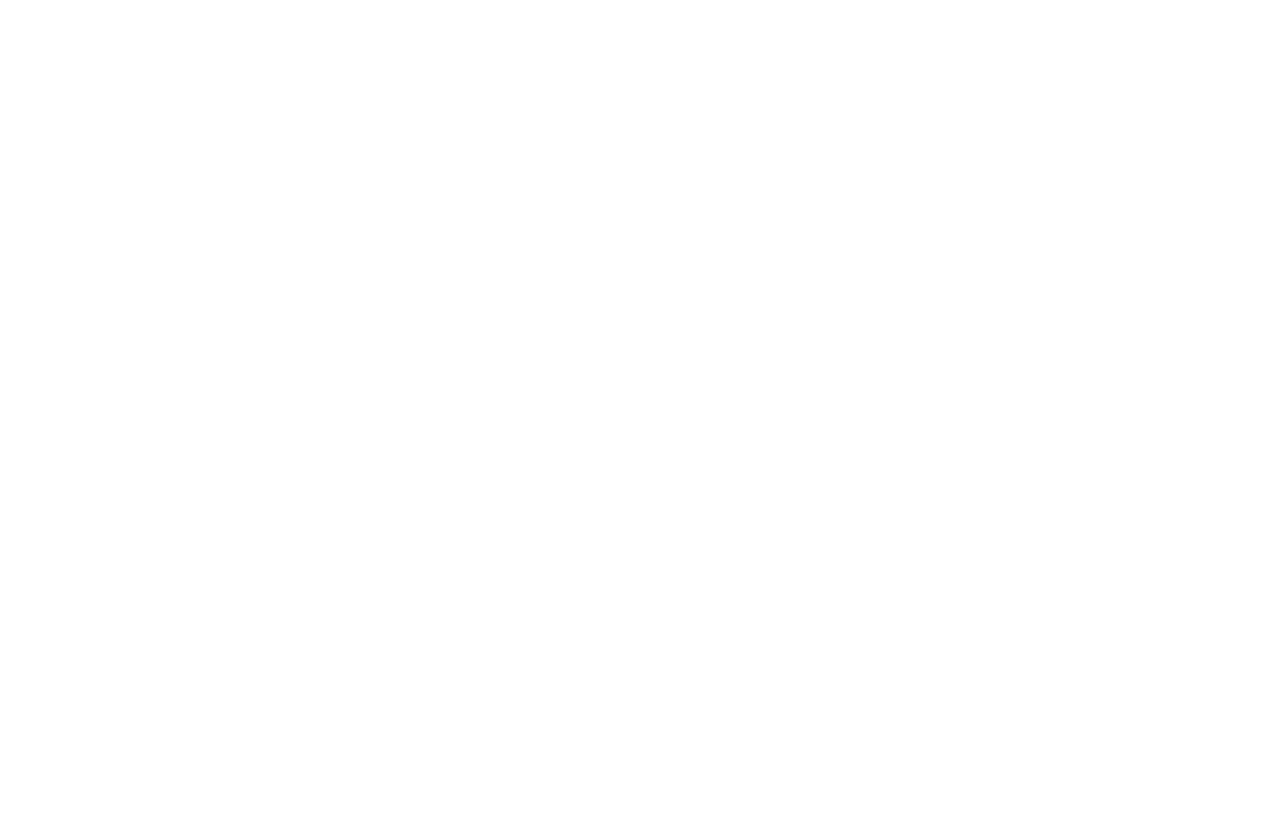
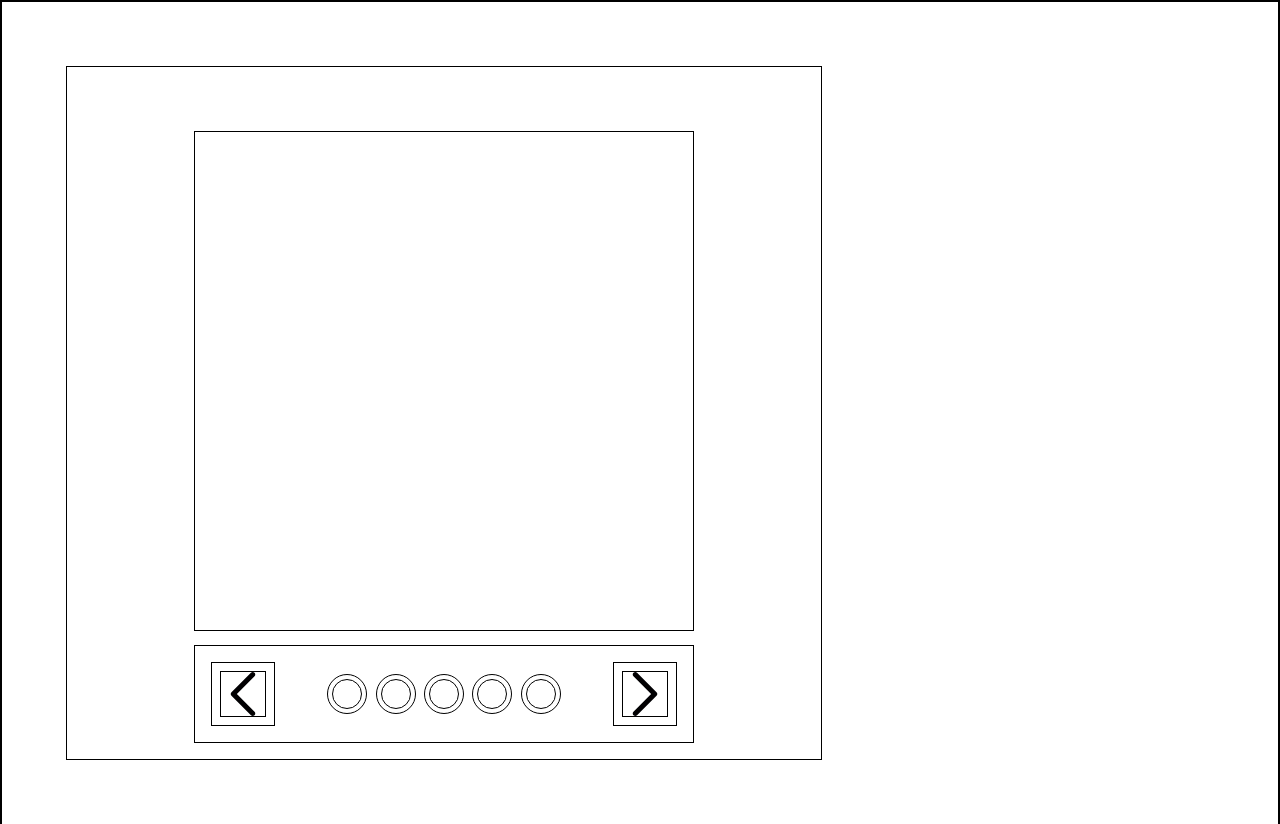
Before and after one commit to MSKTArcanine/TOP-Carousel, a website built with webpack: page src/index.html in a window 1280 px wide. Before the commit the page ends 800 px from the top, so only its background shows below. Built offline with nearby package versions, Linux system fonts and the light colour scheme.

Commit message:
setting up slide button

```diff
--- /dev/null
+++ b/src/addChevron.js
@@ -0,0 +1,13 @@
+import Chevron from "./assets/right-thin-chevron.svg";
+
+const arrowButtons = document.querySelectorAll(".arrowButton");
+
+export default function () {
+  arrowButtons.forEach((e) => {
+    const chevron = new Image();
+    chevron.src = Chevron;
+    if (e.id === "leftChevron")
+      chevron.style.setProperty("transform", "rotate(180deg)");
+    e.appendChild(chevron);
+  });
+}
--- a/src/index.html
+++ b/src/index.html
@@ -4,5 +4,36 @@
     <meta name="viewport" content="width=device-width, initial-scale=1.0" />
     <title><%= htmlWebpackPlugin.options.title %></title>
   </head>
-  <body></body>
+  <body>
+    <div class="pictureFrame">
+      <div class="veryWideDiv">
+        <div class="slide" id="slide1"></div>
+        <div class="slide" id="slide2"></div>
+        <div class="slide" id="slide3"></div>
+        <div class="slide" id="slide4"></div>
+        <div class="slide" id="slide5"></div>
+      </div>
+      <div class="navBar">
+        <div class="arrowButton" id="leftChevron"></div>
+        <div class="circleNav">
+          <div class="circleButton" id="circleButton1">
+            <div class="circleValidation"></div>
+          </div>
+          <div class="circleButton" id="circleButton2">
+            <div class="circleValidation"></div>
+          </div>
+          <div class="circleButton" id="circleButton3">
+            <div class="circleValidation"></div>
+          </div>
+          <div class="circleButton" id="circleButton4">
+            <div class="circleValidation"></div>
+          </div>
+          <div class="circleButton" id="circleButton5">
+            <div class="circleValidation"></div>
+          </div>
+        </div>
+        <div class="arrowButton"></div>
+      </div>
+    </div>
+  </body>
 </html>
--- a/src/index.js
+++ b/src/index.js
@@ -1 +1,6 @@
 import "./style.css";
+import addChevron from "./addChevron";
+import slidesImg from "./slidesImg";
+
+addChevron();
+slidesImg();
--- /dev/null
+++ b/src/slidesImg.js
@@ -0,0 +1,14 @@
+import slide1 from "./assets/slide1.png";
+import slide2 from "./assets/slide2.png";
+import slide3 from "./assets/slide3.png";
+import slide4 from "./assets/slide4.png";
+import slide5 from "./assets/slide5.png";
+
+const slides = document.querySelectorAll(".slide");
+export default function () {
+  let count = 0;
+  slides.forEach((e) => {
+    const slideImg = `slide${(count += 1)}`;
+    console.log(slideImg);
+  });
+}
--- a/src/style.css
+++ b/src/style.css
@@ -0,0 +1,72 @@
+:root {
+  font-size: 16;
+}
+* {
+  box-sizing: border-box;
+  border: 1px solid black;
+}
+html {
+  box-sizing: inherit;
+}
+body {
+  padding: 4rem;
+  margin: 0;
+}
+.pictureFrame {
+  position: relative;
+  width: calc(500px + 20vmax);
+  padding: 4rem 10vmax 8rem 10vmax;
+  display: flex;
+  flex-flow: column nowrap;
+  justify-content: center;
+  align-items: center;
+}
+.veryWideDiv {
+  height: 500px;
+  width: 500px;
+}
+.slide:not(.visible) {
+  display: none;
+}
+.navBar {
+  padding: 1rem;
+  width: 500px;
+  position: absolute;
+  bottom: 1rem;
+  display: flex;
+  justify-content: space-between;
+  align-items: center;
+}
+.circleNav {
+  display: flex;
+  flex-flow: row nowrap;
+  justify-content: space-evenly;
+  width: 250px;
+  border: none;
+}
+.circleButton {
+  width: 40px;
+  height: 40px;
+  border-radius: 50%;
+  display: flex;
+  justify-content: center;
+  align-items: center;
+}
+.circleButton:is(.full) .circleValidation {
+  background-color: black;
+}
+.circleValidation {
+  width: 30px;
+  height: 30px;
+  border-radius: 50%;
+}
+.arrowButton {
+  height: 4rem;
+  width: 4rem;
+  padding: 0.5rem;
+}
+.arrowButton img {
+  width: 100%;
+  height: auto;
+  object-fit: cover;
+}
--- a/webpack.common.js
+++ b/webpack.common.js
@@ -11,7 +11,7 @@ module.exports = {
   },
   plugins: [
     new HtmlWebpackPlugin({
-      title: "TEMPLATE",
+      title: "TOP Carousel",
       template: "./src/index.html",
       inject: "head",
       scriptLoading: "defer",
@@ -26,6 +26,10 @@ module.exports = {
         test: /\.css$/i,
         use: ["style-loader", "css-loader"],
       },
+      {
+        test: /\.(png|svg|jpg)$/i,
+        type: "asset/resource",
+      },
     ],
   },
 };
```
Also changed, not shown: src/assets/right-thin-chevron.svg (added), src/assets/slide1.png (added), src/assets/slide2.png (added), src/assets/slide3.png (added), src/assets/slide4.png (added), src/assets/slide5.png (added).
